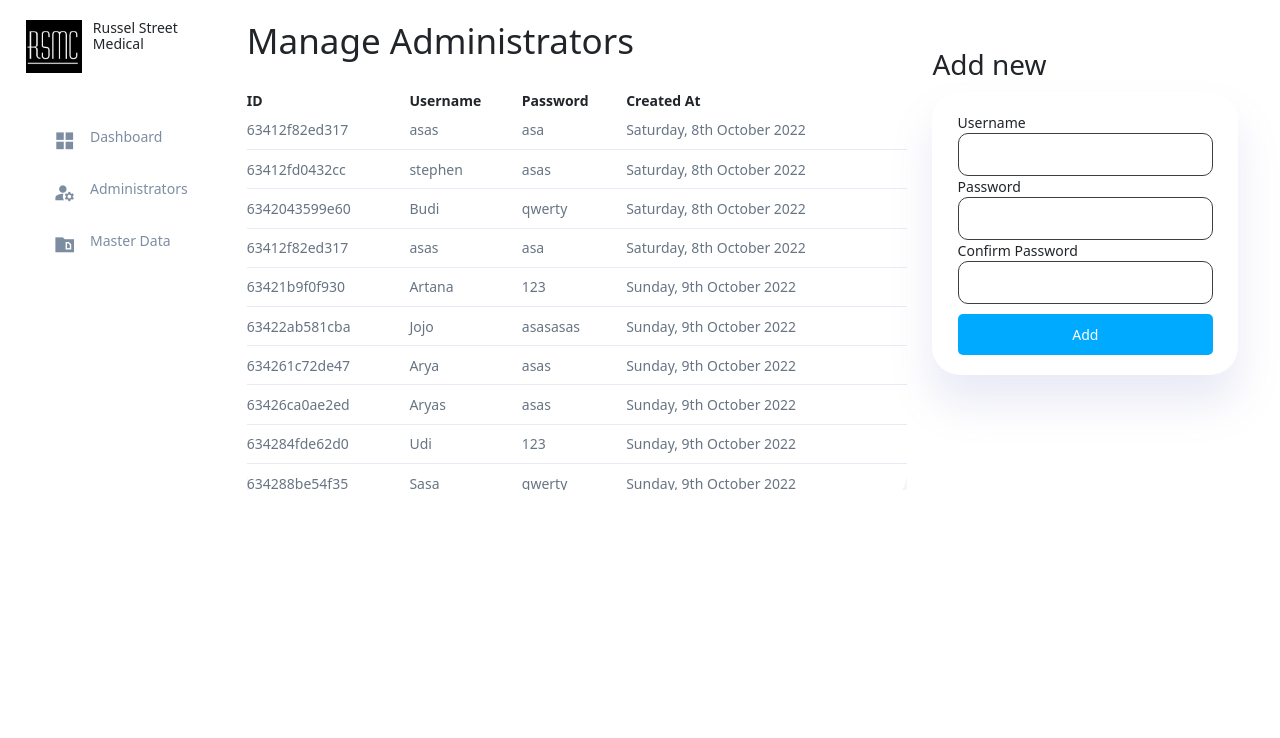
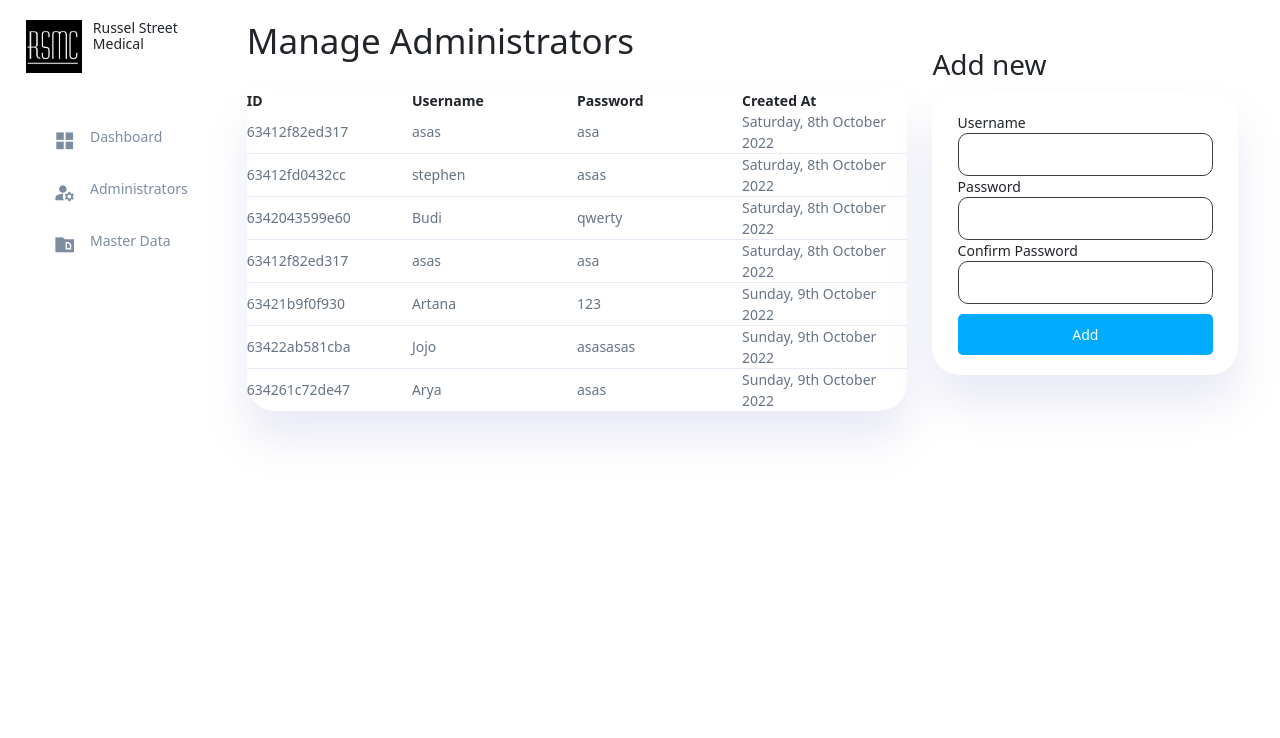
Before and after one commit to deyan-ardi/example-health-project, a PHP site: page /admin/administration in a window 1280 px wide. Shown: the top 738 px of the page. Run offline with PHP 8.4, Linux system fonts and the light colour scheme; the visitor is signed in with stand-in values (Sample User, id 1); data that the repository does not hold is empty.

Commit message:
fixed table

```diff
--- a/admin/pages/manage_admin.php
+++ b/admin/pages/manage_admin.php
@@ -8,7 +8,6 @@
                             <th>Username</th>
                             <th>Password</th>
                             <th>Created At</th>
-                            <th></th>
                         </tr>
                     </thead>
                     <tbody>
--- a/assets/css/admin/style.css
+++ b/assets/css/admin/style.css
@@ -316,8 +316,6 @@ main .informations small {
 
 main .recent-order {
   margin-top: 2rem;
-  height: 400px; overflow: auto;
-  scrollbar-color: #d4aa70 #e4e4e4;
 
 }
 
@@ -344,6 +342,22 @@ main .recent-order table thead th
   box-shadow: 0 2px 2px -1px rgba(0, 0, 0, 0.4);
 }
 
+main .recent-order table tbody {
+  display: block;
+  height: 300px;
+  overflow: auto;
+  scrollbar-color: #d4aa70 #e4e4e4;
+}
+main .recent-order table thead, tbody tr {
+  display: table;
+  width: 100%;
+  table-layout: fixed;
+}
+
+main .recent-order table tbody tr td {
+  table-layout: fixed;
+
+}
 main .recent-order table .text-right {
   text-align: left;
 }
@@ -725,16 +739,16 @@ main .recent-order a {
   --bs-alert-border-color: #badbcc;
 }
 
-main .recent-order::-webkit-scrollbar {
-  width: 16px;
+main .recent-order table tbody::-webkit-scrollbar {
+  width: 6px;
 }
 
-main .recent-order::-webkit-scrollbar-track {
+main .recent-order table tbody::-webkit-scrollbar-track {
   background-color: #e4e4e4;
   border-radius: 100px;
 }
 
-main .recent-order::-webkit-scrollbar-thumb {
+main .recent-order table tbody::-webkit-scrollbar-thumb {
   background-color: #00aaff;
   border-radius: 100px;
 }
```
